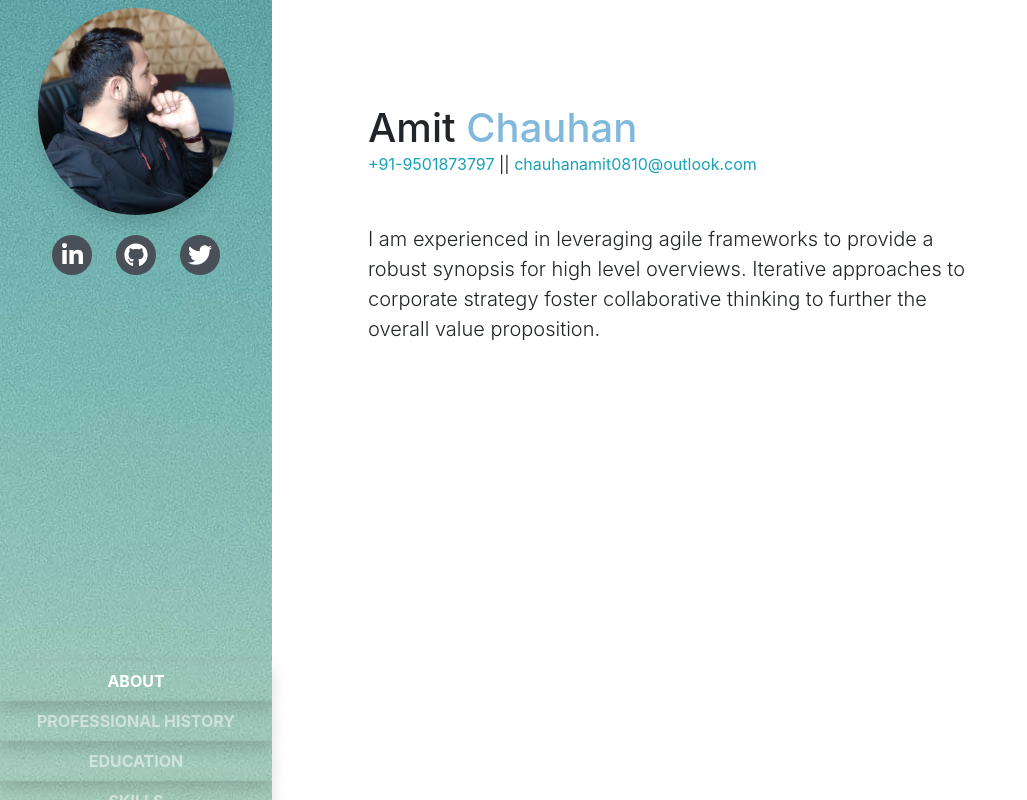
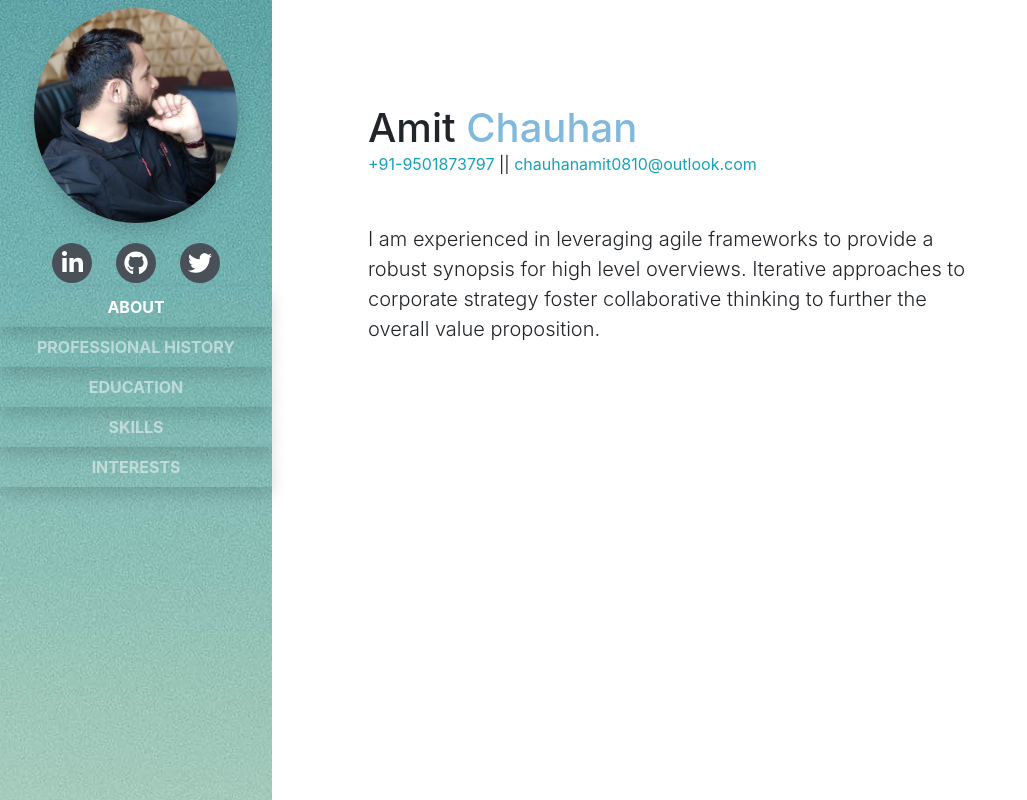
Before and after one commit to bluesuiter/amit.chauhan, a React (Create React App) app: page /about in a window 1280 px wide. Shown: the whole page, without its empty margins (0-1027 px from the left). Built offline with nearby package versions, Linux system fonts and the light colour scheme; a web font is replaced by a local one.

Commit message:
Update Sidebar.js

```diff
--- a/src/components/Sidebar/Sidebar.js
+++ b/src/components/Sidebar/Sidebar.js
@@ -16,7 +16,7 @@ const Sidebar = () =>
 
     return (
         <Nav id="sideNav" className="navbar navbar-expand-lg navbar-dark bg-primary fixed-top">
-            <div class="col-10 text-center" href="#page-top">
+            <div class="w-75 text-center" href="#page-top">
                 <img height="110px" alt="Amit Chauhan" class="img-fluid img-profile shadow rounded-circle mx-auto mb-3" src={ require('../../assets/images/1623396096273.jpg') } />
                 <div className="py-1 rounded social-icons">
                     <NavLink className="social-icon linkedin" target="_blank" to={{ pahtname: 'https://in.linkedin.com/in/chauhanamit0810' }}><i className="fab fa-linkedin-in"></i></NavLink>
```
